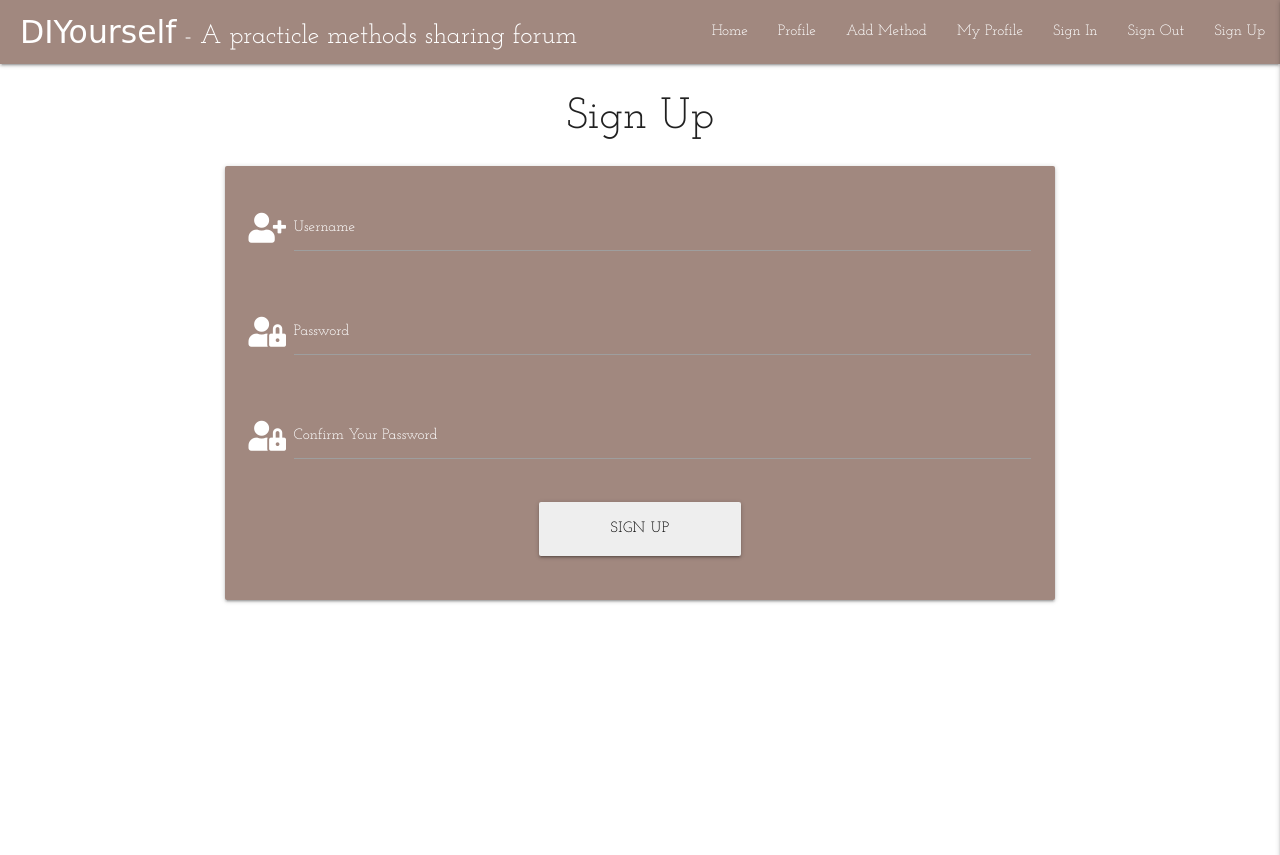
After one commit to dudeguythethird/DIYourself, a Flask app: page /sign_up in a window 1280 px wide. The commit adds this page. Shown: the top 855 px of the page. Run offline with Flask 2, Linux system fonts and the light colour scheme; some libraries are stand-ins or nearby versions; some web fonts are replaced.

Commit message:
implements basic sign up form without backend wiring, also adds appropriate styling to form

```diff
--- a/app.py
+++ b/app.py
@@ -4,6 +4,7 @@ from flask import (
     redirect, request, session, url_for)
 from flask_pymongo import PyMongo
 from bson.objectid import ObjectId
+from werkzeug.security import generate_password_hash, check_password_hash
 if os.path.exists("env.py"):
     import env
 
@@ -24,6 +25,11 @@ def get_methods():
     return render_template("methods.html", methods=methods)
 
 
+@app.route("/sign_up", methods=["GET", "POST"])
+def sign_up():
+    return render_template("sign_up.html")
+
+
 if __name__ == "__main__":
     app.run(host=os.environ.get("IP"),
             port=int(os.environ.get("PORT")),
--- a/static/css/style.css
+++ b/static/css/style.css
@@ -1,4 +1,14 @@
 @import url('https://fonts.googleapis.com/css2?family=Fredericka+the+Great&family=Josefin+Slab&display=swap');
+
+/*-------------------------------------------------------Site Wide Styles*/
+
+body {
+    font-family: 'Josefin Slab', serif;
+}
+
+button {
+    font-family: 'Josefin Slab', serif;
+}
 
 #logo {
     font-family: 'Fredericka the Great', cursive;
@@ -18,6 +28,18 @@ ul li {
     font-family: 'Josefin Slab', serif;
 }
 
+/*-------------------------------------------------------Form Styles*/
+
+/* button centering method from: https://www.javatpoint.com/how-to-center-a-button-in-css */
+
+.btn-container {
+    display: grid;
+}
+
+button {
+    margin: auto;
+}
+
 /* This ovverides some materialize css that centres the brand logo classed element on smaller screens. */
 
 @media only screen and (max-width: 992px){
--- a/templates/base.html
+++ b/templates/base.html
@@ -29,7 +29,7 @@
                     <li><a href="#">My Profile</a></li>
                     <li><a href="#">Sign In</a></li>
                     <li><a href="#">Sign Out</a></li>
-                    <li><a href="#">Sign Up</a></li>
+                    <li><a href="{{ url_for('sign_up') }}">Sign Up</a></li>
                 </ul>
             </div>
         </nav>
@@ -44,11 +44,10 @@
             <li><a href="#">My Profile</a></li>
             <li><a href="#">Sign In</a></li>
             <li><a href="#">Sign Out</a></li>
-            <li><a href="#">Sign Up</a></li>
+            <li><a href="{{ url_for('sign_up') }}">Sign Up</a></li>
         </ul>
     </header>
 
-    <h1>I'm part of the base template!</h1>
     {% block content %}
     {% endblock %}
 
--- /dev/null
+++ b/templates/sign_up.html
@@ -0,0 +1,39 @@
+{% extends "base.html" %}
+{% block content %}
+
+<h3 class="center-align">Sign Up</h3>
+
+<div class="row">
+    <form class="col s12 m8 offset-m2" method="POST" action="{{ url_for('sign_up') }}">
+        <div class="card-panel brown lighten-2">
+            <div class="row">
+                <div class="input-field col s12">
+                    <i class="fas fa-user-plus prefix white-text"></i>
+                    <input id="username" name="username" type="text" class="validate" required>
+                    <label for="username" class="white-text">Username</label>
+                </div>
+            </div>
+            <div class="row">
+                <div class="input-field col s12">
+                    <i class="fas fa-user-lock prefix white-text"></i>
+                    <input id="password" name="password" type="password" class="validate" required>
+                    <label for="password" class="white-text">Password</label>
+                </div>
+            </div>
+            <div class="row">
+                <div class="input-field col s12">
+                    <i class="fas fa-user-lock prefix white-text"></i>
+                    <input id="password_confirm" name="password_confirm" type="password" class="validate" required>
+                    <label for="password_confirm" class="white-text">Confirm Your Password</label>
+                </div>
+            </div>
+            <div class="row btn-container">
+                <button type="submit" class= "col s3 btn-large grey lighten-3 black-text">
+                    Sign Up
+                </button>
+            </div>
+        </div>
+    </form>
+</div>
+
+{% endblock %}
```
